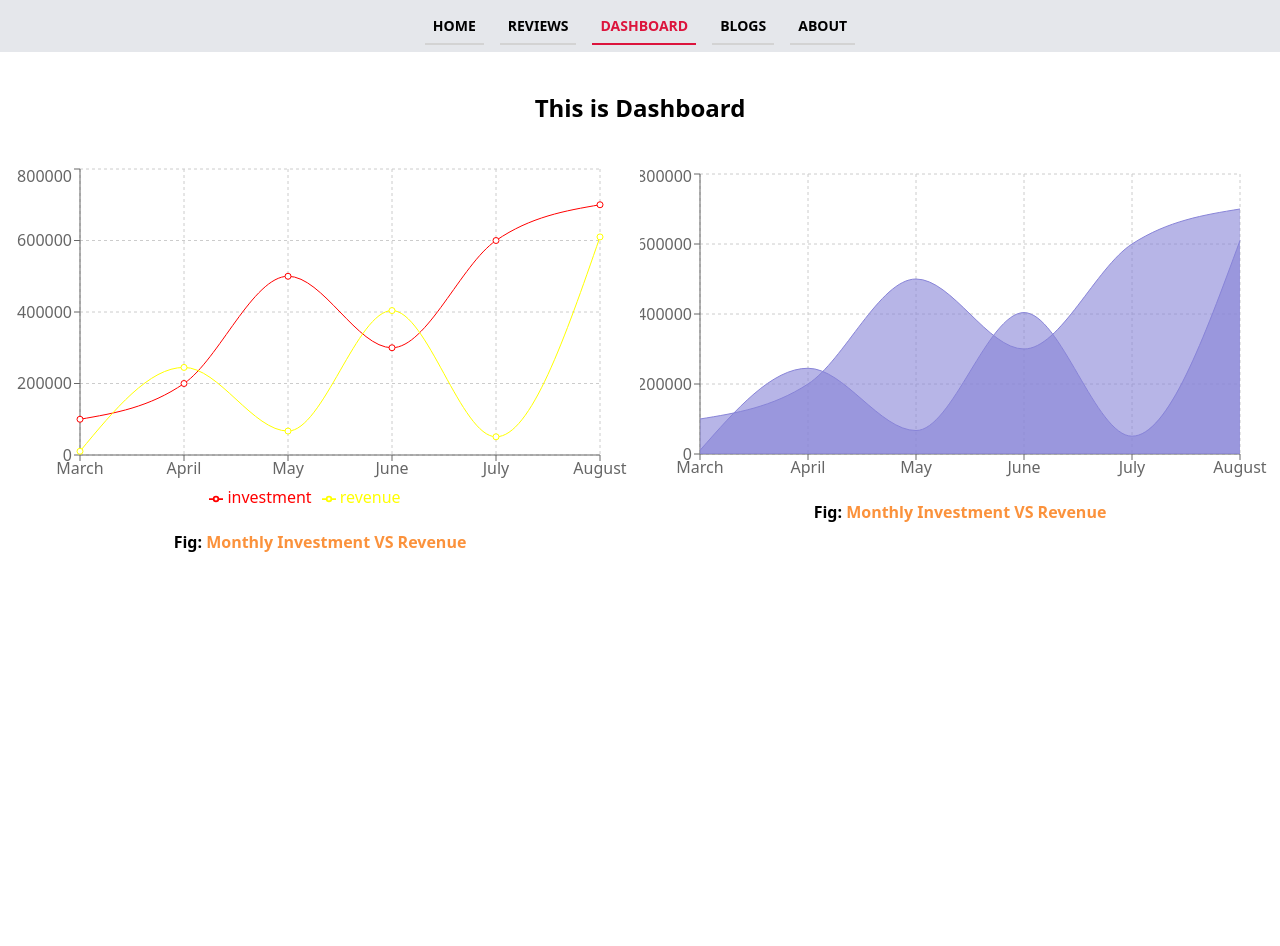
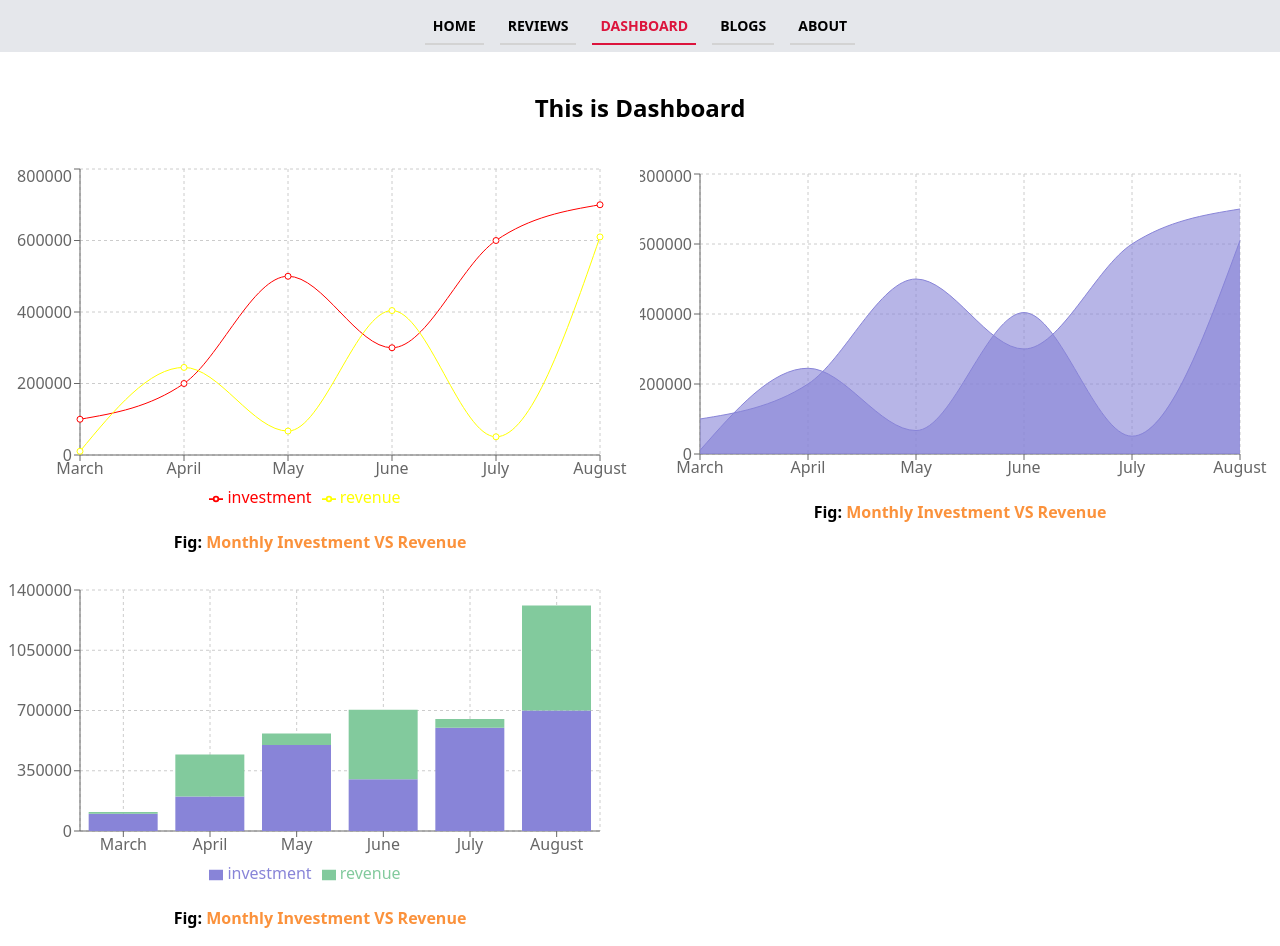
Before and after one commit to crescentpartha/product-analysis-website-crescentpartha, a React (Create React App) app in the folder product-analysis-website/: page /dashboard in a window 1280 px wide. Before the commit the page ends 800 px from the top, so only its background shows below. Built offline with nearby package versions, Linux system fonts and the light colour scheme.

Commit message:
Barchart added

```diff
--- /dev/null
+++ b/product-analysis-website/src/components/Barchart/Barchart.js
@@ -0,0 +1,33 @@
+import React from 'react';
+import useData from '../../hooks/useData';
+import { BarChart, CartesianGrid, XAxis, YAxis, Tooltip, Legend, Bar } from 'recharts';
+
+const Barchart = () => {
+    const [data] = useData();
+    return (
+        <div>
+            <BarChart
+                width={630}
+                height={320}
+                data={data}
+                margin={{
+                    top: 20,
+                    right: 30,
+                    left: 20,
+                    bottom: 5,
+                }}
+            >
+                <CartesianGrid strokeDasharray="3 3" />
+                <XAxis dataKey="month" />
+                <YAxis />
+                <Tooltip />
+                <Legend />
+                <Bar dataKey="investment" stackId="a" fill="#8884d8" />
+                <Bar dataKey="revenue" stackId="a" fill="#82ca9d" />
+            </BarChart>
+            <p className='font-semibold my-4'>Fig: <span className='text-orange-400'>Monthly Investment VS Revenue</span></p>
+        </div>
+    );
+};
+
+export default Barchart;
--- a/product-analysis-website/src/components/Dashboard/Dashboard.js
+++ b/product-analysis-website/src/components/Dashboard/Dashboard.js
@@ -1,6 +1,7 @@
 import React from 'react';
 import Linechart from '../Linechart/Linechart';
 import Areachart from '../Areachart/Areachart';
+import Barchart from '../Barchart/Barchart';
 
 const Dashboard = () => {
     return (
@@ -13,6 +14,9 @@ const Dashboard = () => {
                 <div>
                     <Areachart></Areachart>
                 </div>
+                <div>
+                    <Barchart></Barchart>
+                </div>
             </div>
         </div>
     );
```
